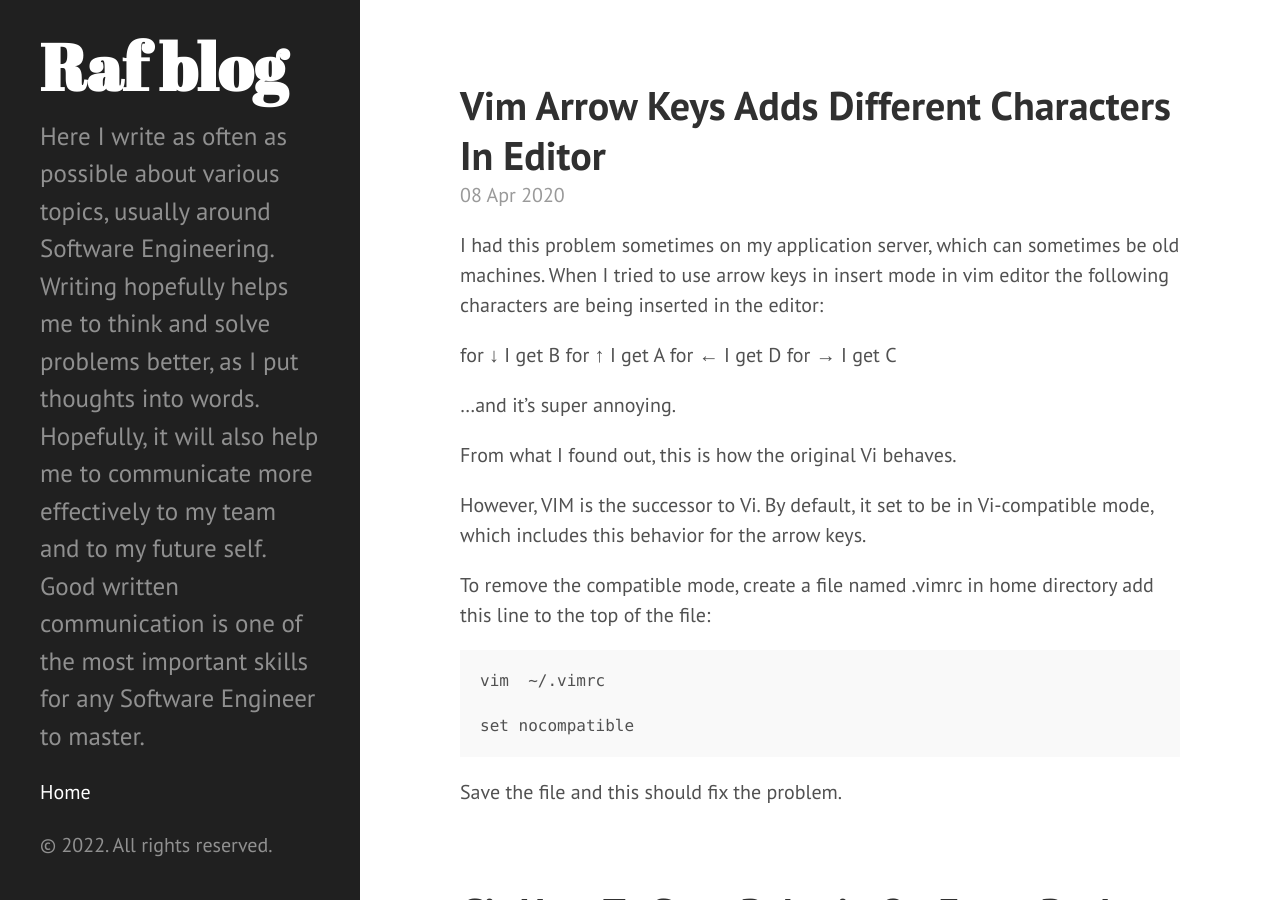
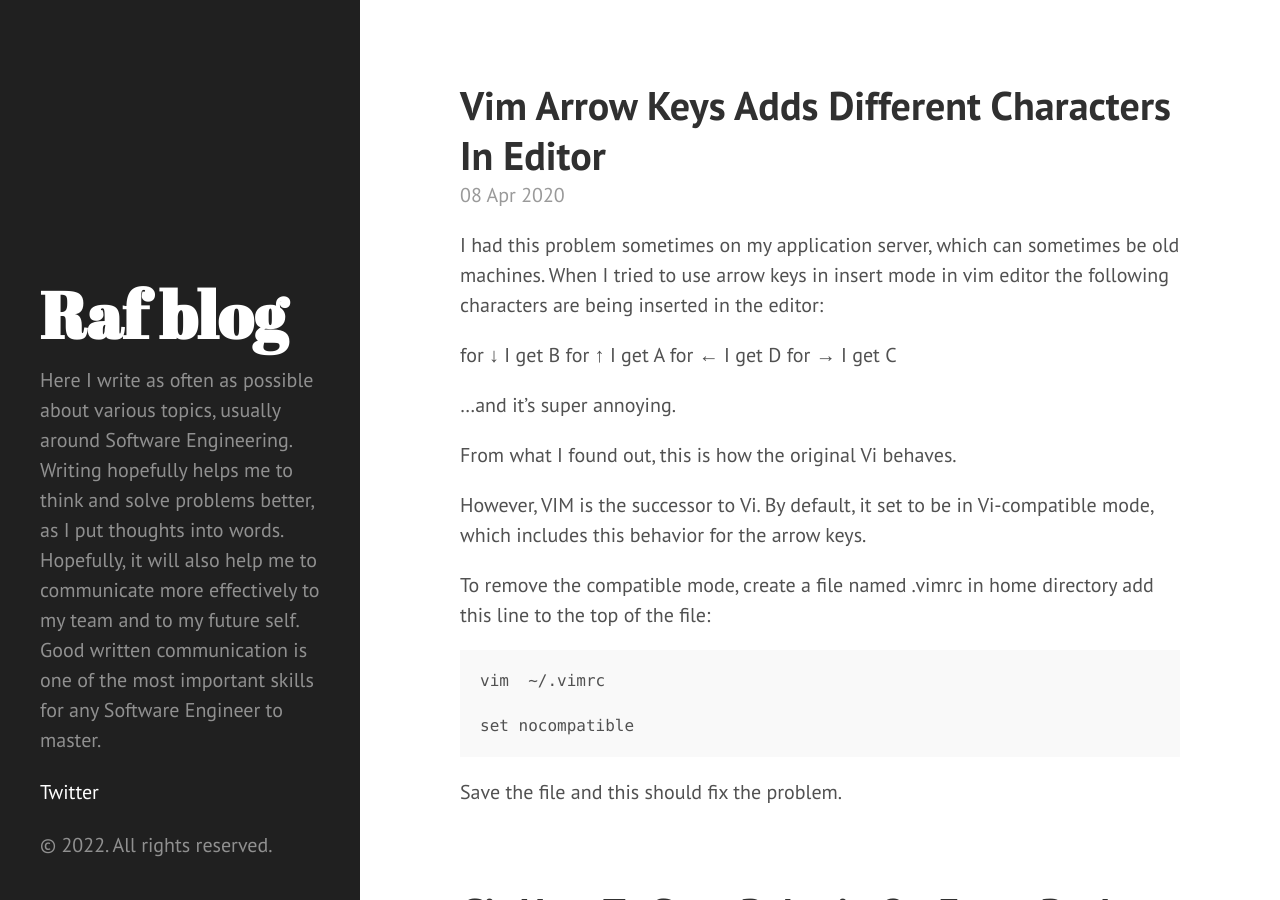
Before and after one commit to mrafsyam/mrafsyam.github.io, a Jekyll site: the page built from index.html, in a window 1280 px wide and 900 px high. Built offline with Jekyll 4.4.1, drawn with Linux system fonts in a browser that asks for light colours; Markdown is read by kramdown in place of the engine named in the settings; the list of posts is cut into pages by our own code.

Commit message:
Update sidebar.html

```diff
--- a/_includes/sidebar.html
+++ b/_includes/sidebar.html
@@ -6,29 +6,11 @@
           {{ site.title }}
         </a>
       </h1>
-      <p class="lead">{{ site.description }}</p>
+      <p>{{ site.description }}</p>
     </div>
 
     <nav class="sidebar-nav">
-      <a class="sidebar-nav-item{% if page.url == site.baseurl %} active{% endif %}" href="{{ site.baseurl }}">Home</a>
-
-      {% comment %}
-        The code below dynamically generates a sidebar nav of pages with
-        `layout: page` in the front-matter. See readme for usage.
-      {% endcomment %}
-
-      {% assign pages_list = site.pages %}
-      {% for node in pages_list %}
-        {% if node.title != null %}
-          {% if node.layout == "page" %}
-            <a class="sidebar-nav-item{% if page.url == node.url %} active{% endif %}" href="{{ node.url }}">{{ node.title }}</a>
-          {% endif %}
-        {% endif %}
-      {% endfor %}
-
-<!--       <a class="sidebar-nav-item" href="{{ site.github.repo }}/archive/v{{ site.version }}.zip">Download</a>
-      <a class="sidebar-nav-item" href="{{ site.github.repo }}">GitHub project</a>
-      <span class="sidebar-nav-item">Currently v{{ site.version }}</span> -->
+      <a class="sidebar-nav-item{% if page.url == site.baseurl %} active{% endif %}" href="https://twitter.com/mrafsyam">Twitter</a>
     </nav>
 
     <p>&copy; {{ site.time | date: '%Y' }}. All rights reserved.</p>
```
